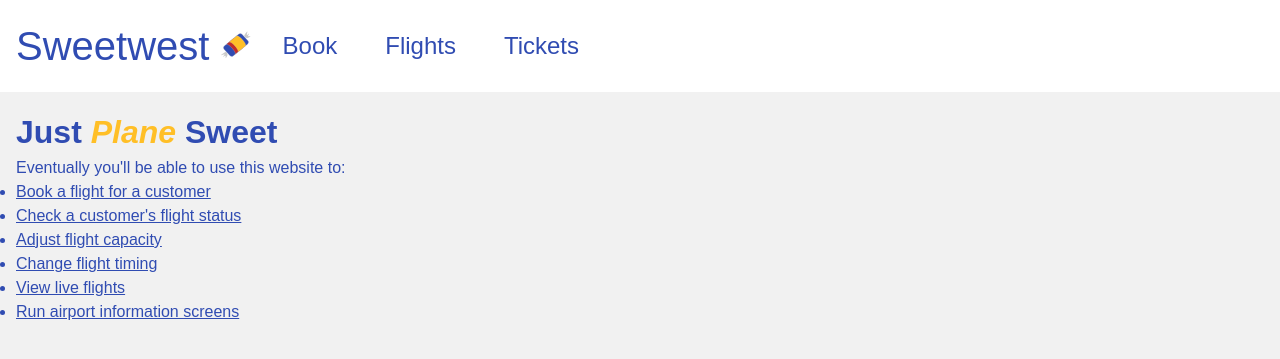
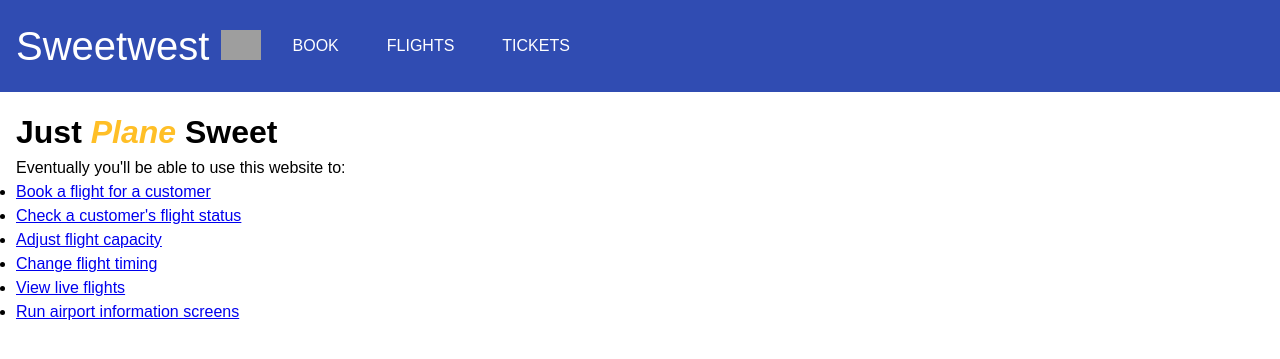
Before and after one commit to cahogan/swa, a Django app: page / in a window 1280 px wide. Shown: the top 359 px of the page. Run offline with Django 5.2, Linux system fonts and the light colour scheme; some web fonts are replaced; grey boxes are pictures that could not be loaded.

Commit message:
Update aesthetics to use new logo

```diff
--- a/core/static/core/base.css
+++ b/core/static/core/base.css
@@ -1,13 +1,16 @@
 :root {
     --sweetwest-silver: #cacaca;
+    --sweetwest-silver-dark: #a0a0a0;
     --sweetwest-red: #c22b27;
     --sweetwest-gold: #ffbf27;
     --sweetwest-blue: #304cb2;
-    --primary-color: white;
-    --accent-color: var(--sweetwest-blue);
-    --accent-color-transparent: #304cb293;
-    --background-neutral: #f1f1f1;
-    --font-color: var(--sweetwest-blue);
+    --sweetwest-blue-darker: #294299;
+    --primary-color: var(--sweetwest-blue);
+    --accent-color: var(--sweetwest-gold);
+    --primary-color-transparent: #304cb293;
+    --secondary-color-transparent: #ffbe2790;
+    --background-neutral: white;
+    --font-color: black;
     --font-family-headers: "Southwest Sans Bold", sans-serif;
     --font-family-body: "Southwest Sans", "Arial", sans-serif;
   }
@@ -16,7 +19,6 @@
 *::before,
 *::after {
     font-family: var(--font-family-body);
-    color: var(--font-color);
     padding: 0;
     margin: 0;
     box-sizing: border-box;
--- a/core/static/core/navbar.css
+++ b/core/static/core/navbar.css
@@ -7,10 +7,11 @@ nav {
     display: flex;
     flex-direction: row;
     align-items: center;
+    color: white
 }
 
 nav a {
-    color: var(--font-color);
+    color: white;
     font-family: var(--font-family-headers);
     text-decoration: none;
     font-size: 2.5em;
@@ -26,17 +27,16 @@ nav ul {
 
 nav li a {
     margin-right: 1rem;
-    color: var(--font-color);;
+    color: white;
     text-decoration: none;
-    font-size: 1.5em;
+    text-transform: uppercase;
+    font-size: 1em;
     padding: 0.5rem 1rem;
     transition: background-color 0.3s ease;
-    border-radius: 1em
 }
 
 nav ul li a:hover {
-    background-color: var(--accent-color);
-    color: var(--primary-color);
+    background-color: var(--sweetwest-blue-darker);
 }
 
 @media (max-width: 750px) {
```
Also changed, not shown: core/static/core/favicon.svg.
